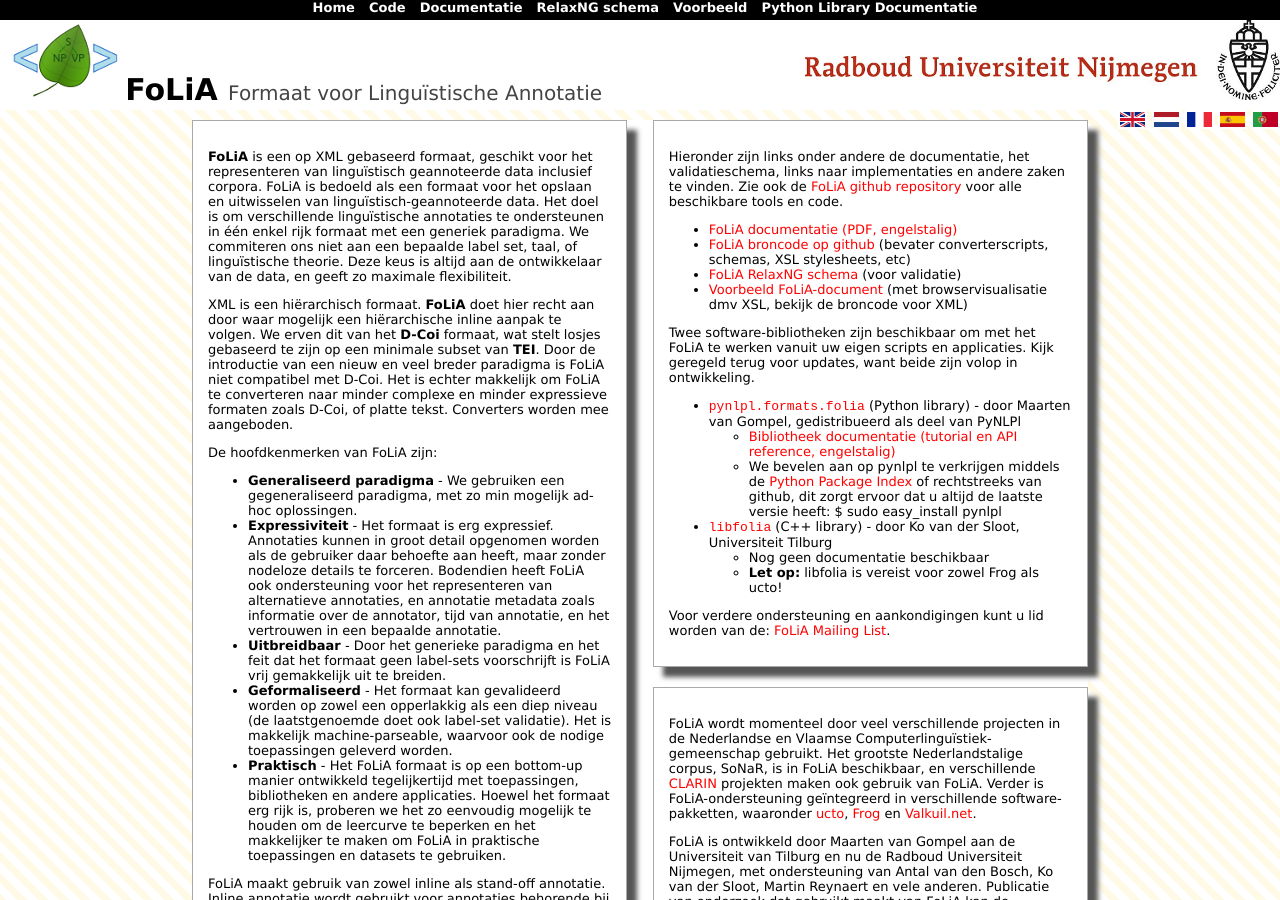
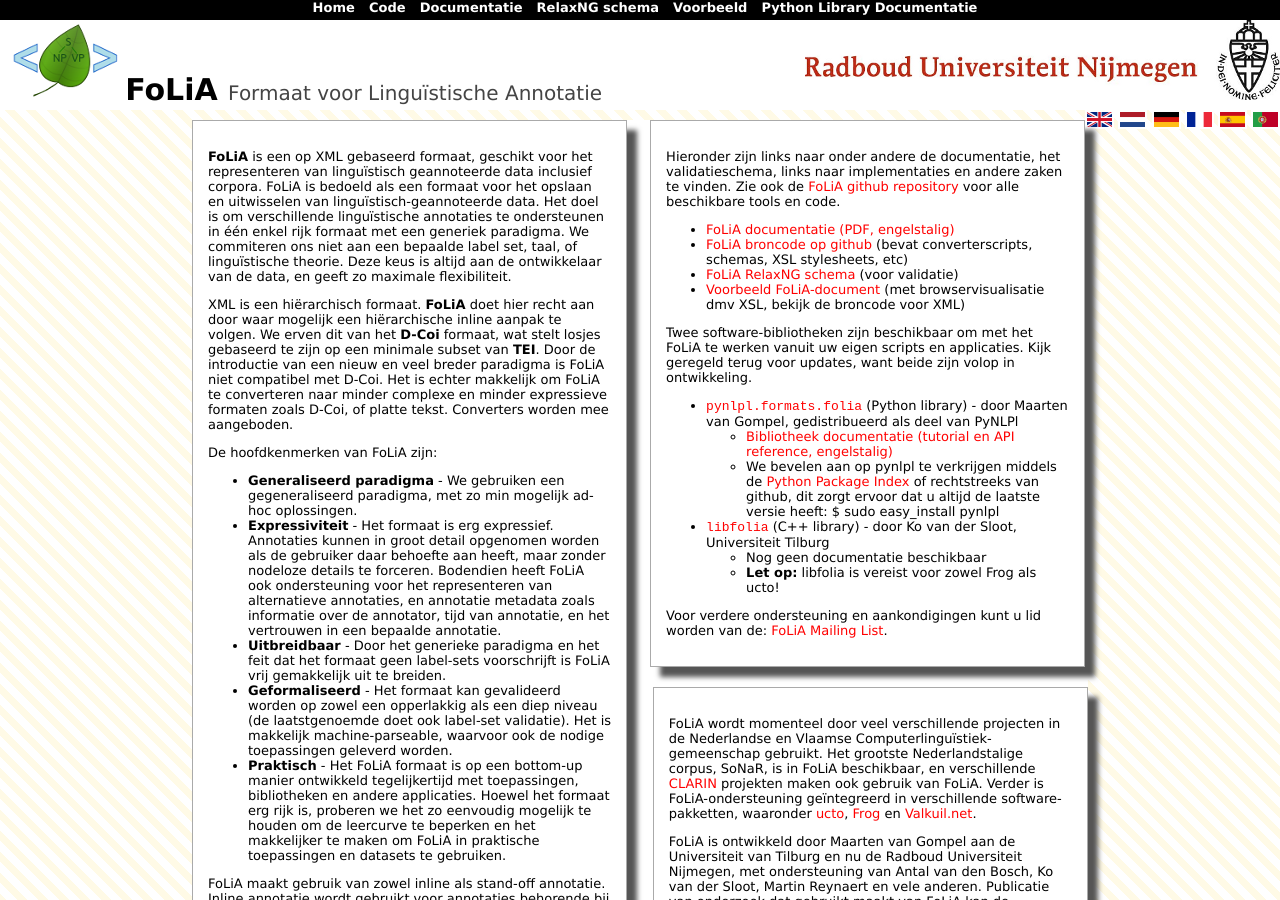
Before and after one commit to proycon/folia, a Jekyll site: the page built from index.nl.html, in a window 1280 px wide and 900 px high. Built offline with Jekyll 4.4.1, drawn with Linux system fonts in a browser that asks for light colours.

Commit message:
jetzt auch auf Deutsch

```diff
--- a/_layouts/ilkng.html
+++ b/_layouts/ilkng.html
@@ -35,7 +35,7 @@
     </div>
 
 	<div id="langbox">
-		<a href="index.html"><img src="style/en.png" alt="English" title="Engels" /></a> <a href="index.nl.html"><img src="style/nl.png" alt="Nederlands" title="Nederlands" /></a> <a href="index.fr.html"><img src="style/fr.png" alt="Français" title="Français" /></a> <a href="index.es.html"><img src="style/es.png" alt="Español" title="Español" /></a> <a href="index.pt.html"><img src="style/pt.png" alt="Português" title="Português" /></a>
+		<a href="index.html"><img src="style/en.png" alt="English" title="Engels" /></a> <a href="index.nl.html"><img src="style/nl.png" alt="Nederlands" title="Nederlands" /></a> <a href="index.de.html"><img src="style/de.png" alt="Deutsch" title="Deutsch" /></a> <a href="index.fr.html"><img src="style/fr.png" alt="Français" title="Français" /></a> <a href="index.es.html"><img src="style/es.png" alt="Español" title="Español" /></a> <a href="index.pt.html"><img src="style/pt.png" alt="Português" title="Português" /></a>
 	</div>
 
 	<div id="content">
--- a/index.nl.html
+++ b/index.nl.html
@@ -38,13 +38,13 @@
 
 <div class="rightbox">
 <p>
-Hieronder zijn links onder andere de documentatie, het validatieschema, links naar implementaties en andere zaken te vinden. Zie ook de <a href="http://github.com/proycon/folia">FoLiA github repository</a> voor alle beschikbare tools en code.</p>
+Hieronder zijn links naar onder andere de documentatie, het validatieschema, links naar implementaties en andere zaken te vinden. Zie ook de <a href="http://github.com/proycon/folia">FoLiA github repository</a> voor alle beschikbare tools en code.</p>
 
 
 
 <ul>
 <li><a href="http://github.com/proycon/folia/blob/master/docs/folia.pdf?raw=true">FoLiA documentatie (PDF, engelstalig)</a></li>
-<li><a href="http://github.com/proycon/folia">FoLiA broncode op github</a> (bevater converterscripts, schemas, XSL stylesheets, etc)</li>
+<li><a href="http://github.com/proycon/folia">FoLiA broncode op github</a> (bevat converterscripts, schemas, XSL stylesheets, etc)</li>
 <li><a href="http://github.com/proycon/folia/blob/master/schemas/folia.rng">FoLiA RelaxNG schema</a> (voor validatie)</li>
 <li><a href="example.xml">Voorbeeld FoLiA-document</a> (met browservisualisatie dmv XSL, bekijk de broncode voor XML)</li>
 </ul>
```
Also changed, not shown: index.de.html (added, +93 -0 lines).
